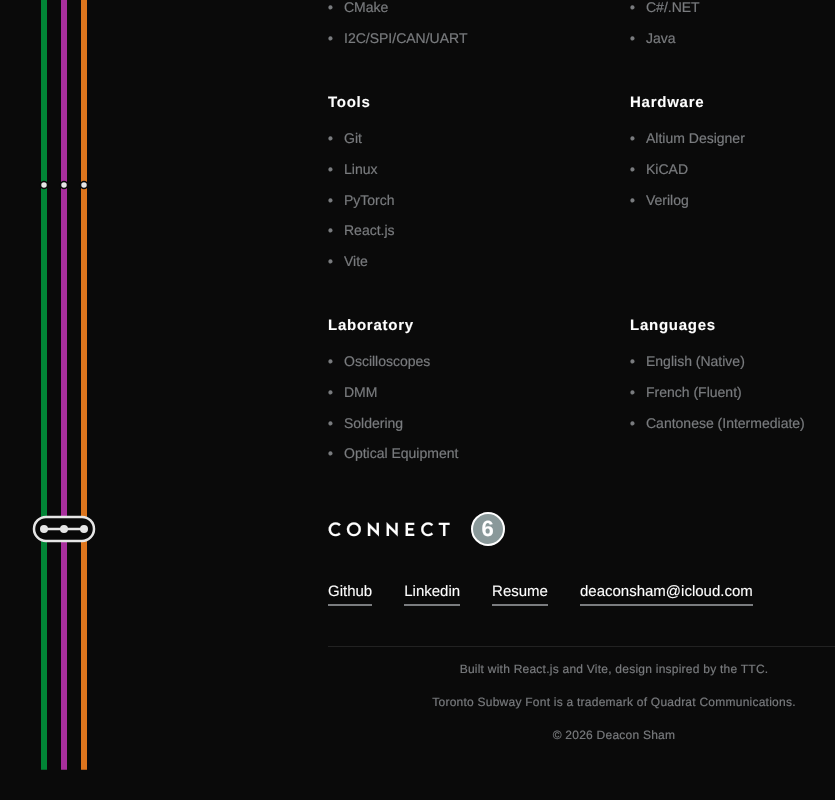
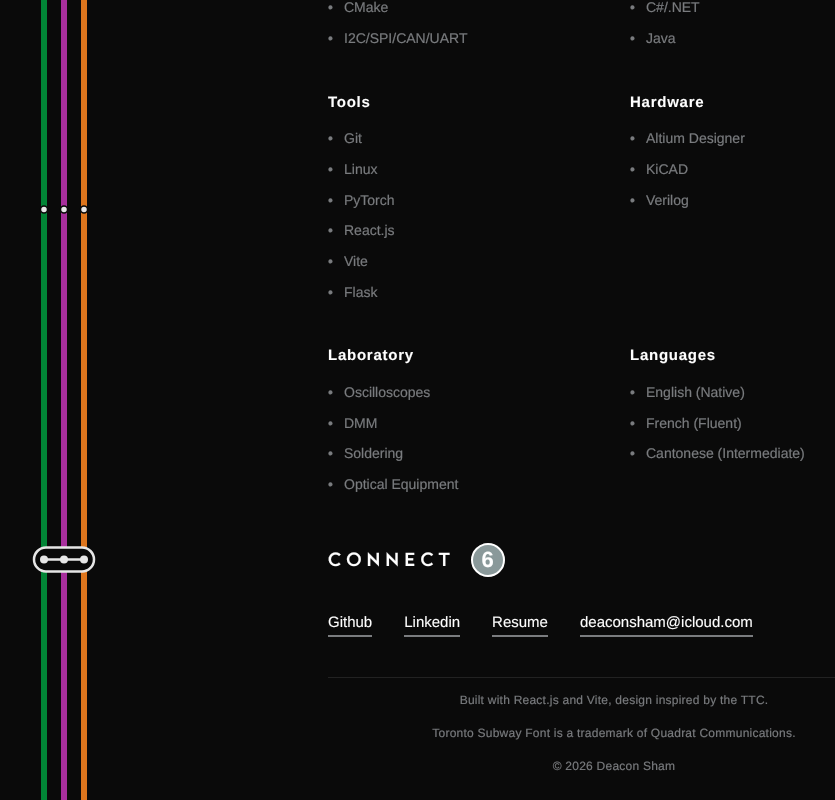
Before and after one commit to DeaconSham/deaconsham.github.io, a React (Vite) app: page / in a window 1280 px wide. Shown: the part 1842-2642 px from the top of the page, without its empty margins (26-861 px from the left). Before the commit the page ends 2612 px from the top, so only its background shows below. Built offline with nearby package versions, Linux system fonts and the light colour scheme.

Commit message:
added flask

```diff
--- a/src/components/Skills.jsx
+++ b/src/components/Skills.jsx
@@ -9,7 +9,7 @@ const skillCategories = [
     },
     {
         title: 'Tools',
-        skills: ['Git', 'Linux', 'PyTorch', 'React.js', 'Vite']
+        skills: ['Git', 'Linux', 'PyTorch', 'React.js', 'Vite', 'Flask']
     },
     {
         title: 'Hardware',
```
